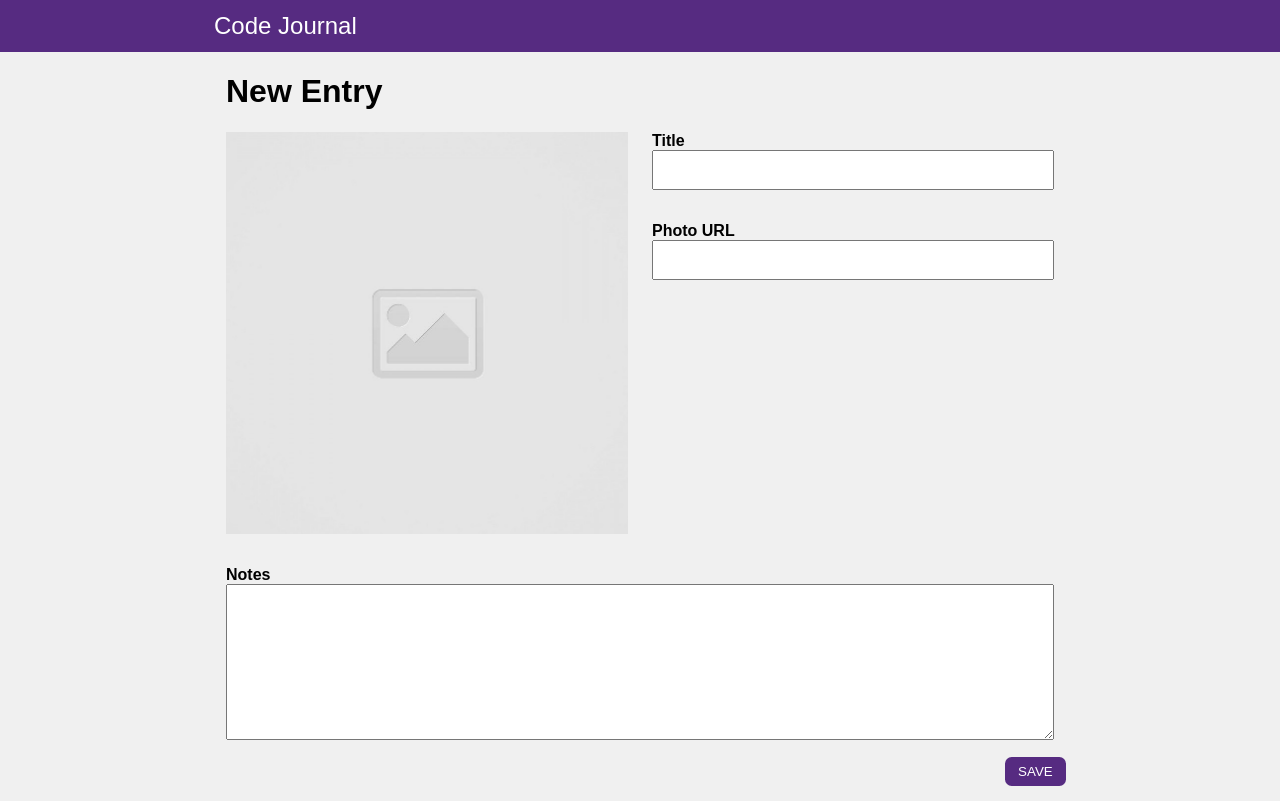
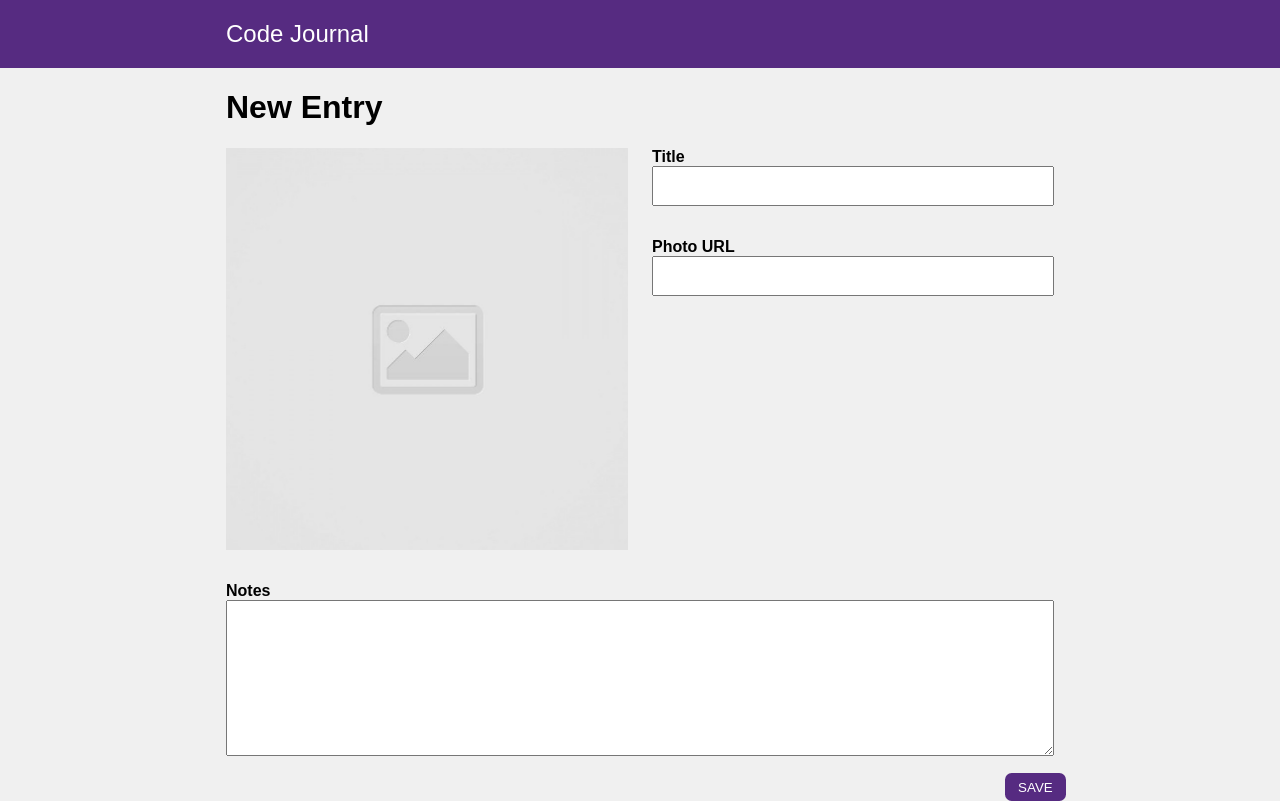
Before and after one commit to jeff-cruz/code-journal, a website: page index.html in a window 1280 px wide. Drawn offline with Linux system fonts and the light colour scheme; a web font is replaced by a local one.

Commit message:
Corrected issue-1-create-an-entry

```diff
--- a/css/styles.css
+++ b/css/styles.css
@@ -49,8 +49,3 @@ button {
 .align-right {
   justify-content: flex-end;
 }
-
-.top-bottom-padding {
-  padding-top: 0.5em;
-  padding-bottom: 0.5em;
-}
--- a/index.html
+++ b/index.html
@@ -17,8 +17,12 @@
 </head>
 <body>
   <header>
-    <div>
-      <h2 class="font-proza container top-bottom-padding">Code Journal</h2>
+    <div class="container">
+      <div class="row">
+        <div class="column-full">
+          <h2 class="font-proza">Code Journal</h2>
+        </div>
+      </div>
     </div>
   </header>
   <main class="container">
```
